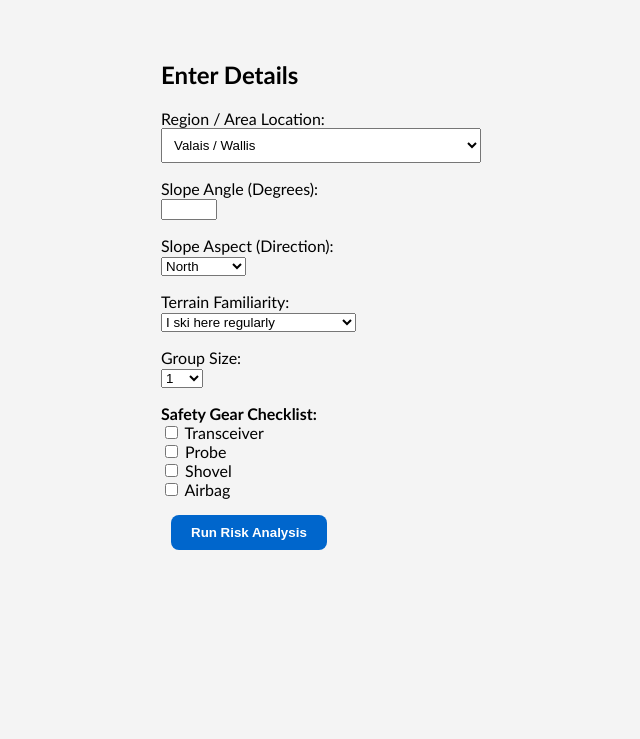
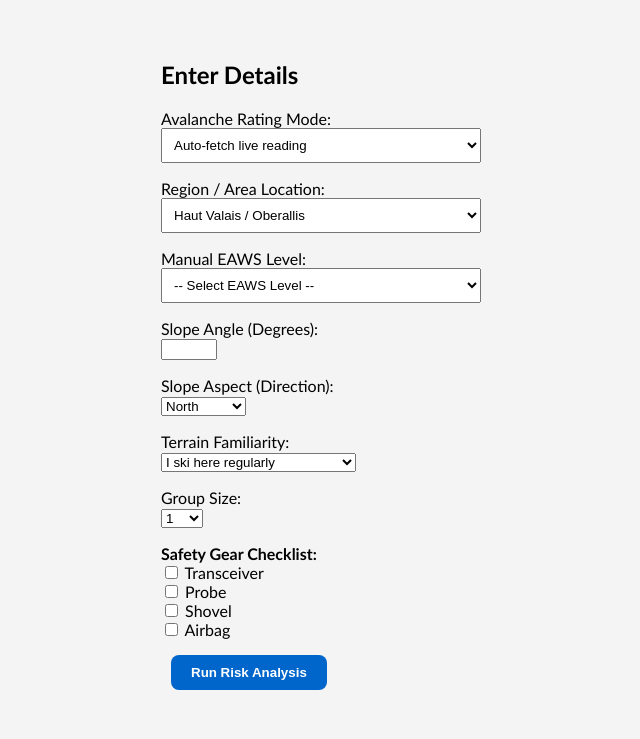
Before and after one commit to jmarty-create/cs27-internal-assessment-link-jmarty, a Flask app: page /evaluate in a window 1280 px wide. Shown: the part 61-800 px from the top of the page, without its empty margins (229-869 px from the left). Run offline with Flask 3, Linux system fonts and the light colour scheme.

Commit message:
Decided to create an opurtunity for manual input of the avalanche wearning. I did this by adding some new inputs the to evaluation page and from there I use conditions in the evalation python file to decide what data to use for the risk calcultion. Next will be the api fetching and after that all that is left should be the UI.

```diff
--- a/app.py
+++ b/app.py
@@ -20,7 +20,28 @@ def calculate():
         return redirect('/login')
     #Get the real logged-in user's ID from session
     user_id = session['user_id']
-   # here flask takes everything the user typed or selected in <form> using request.form
+    ""
+    eaws_mode = request.form.get("eaws_mode", "auto")
+    manual_value = request.form.get("manual_eaws")
+    location = request.form.get("location")
+
+    eaws_danger = None
+    #User selects manual mode
+    if eaws_mode == "manual" and manual_value:
+        if manual_value.isdigit():
+            eaws_danger = int(manual_value)
+
+        #If Auto mode selected or manual was empty do API lookup
+    if eaws_danger is None:
+        eaws_danger = get_eaws_danger_level(location)
+
+        # fallback if API lookup is not working and no manual selection was made
+    if eaws_danger is None:
+        if manual_value and manual_value.isdigit():
+            eaws_danger = int(manual_value)
+        else:
+            eaws_danger = 1  # Default fallback for now but will need to do somthing about later
+    #here flask takes everything the user typed or selected in <form> using request.form
     verdict, color, risk_score, eaws_danger, reason = calculate_risk(request.form)
     if risk_score == "N/A": #In case one of the hard stops is hit where there is no score given
         numeric_score = 10.0
--- /dev/null
+++ b/loc_risk.py
@@ -0,0 +1,3 @@
+
+def get_eaws_danger_level(location):
+    return 1
--- a/templates/evaluate.html
+++ b/templates/evaluate.html
@@ -19,19 +19,39 @@
     <main style="padding: 40px; max-width: 500px; margin: 0 auto;">
         <h2>Enter Details</h2>
         <form action="/calculate" method="POST">
+            <p>
+            <label for="eaws_mode">Avalanche Rating Mode:</label><br>
+                <select id="eaws_mode" name="eaws_mode" style="padding: 8px; width: 320px;">
+                    <option value="auto" selected>Auto-fetch live reading</option>
+                    <option value="manual">Enter EAWS rating manually</option>
+                </select>
+            </p>
         <p>
                 <label for="location">Region / Area Location:</label><br>
                 <select id="location" name="location" required style="padding: 8px; width: 320px;">
-                    <option value="Lower Valais">Valais / Wallis</option>
-                    <option value="Upper Valais">Valais / Wallis</option>
+                    <option value="Lower Valais"> Haut Valais / Oberallis</option>
+                    <option value="Upper Valais">Bas Valais / Untervallis</option>
                     <option value="Graubunden">Graubünden / Grisons (Engadin, Davos, St. Moritz)</option>
-                    <option value="Northern Alps">Northern Alps (Bernese Oberland & Central CH)</option>
+                    <option value="Northern Alps">Northern Alps (Bernese Oberland/Central CH)</option>
                     <option value="Eastern Alps">Eastern Alps (Glarus, St. Gallen, Alpstein)</option>
                     <option value="Gotthard">Central Alps / Gotthard Region (Andermatt, Uri)</option>
                     <option value="Ticino">Ticino / Tessin (Southern Alps)</option>
                     <option value="Jura">Jura Mountains</option>
                 </select>
         </p>
+
+
+            <p>
+                <label for="manual_eaws">Manual EAWS Level:</label><br>
+                <select id="manual_eaws" name="manual_eaws" style="padding: 8px; width: 320px;">
+                    <option value="">-- Select EAWS Level --</option>
+                    <option value="1">Level 1 - Low (Green)</option>
+                    <option value="2">Level 2 - Moderate (Yellow)</option>
+                    <option value="3">Level 3 - Considerable (Orange)</option>
+                    <option value="4">Level 4 - High (Red)</option>
+                    <option value="5">Level 5 - Very High (Black)</option>
+                </select>
+            </p>
                 <label>Slope Angle (Degrees):</label><br>
                 <input type="number" name="slope_angle" min="0" max="90" required>
                 <!-- the required essentially checks if the field is left empty and shows an error message-->
```
Also changed, not shown: evaluation.py (+24 -8 lines).
